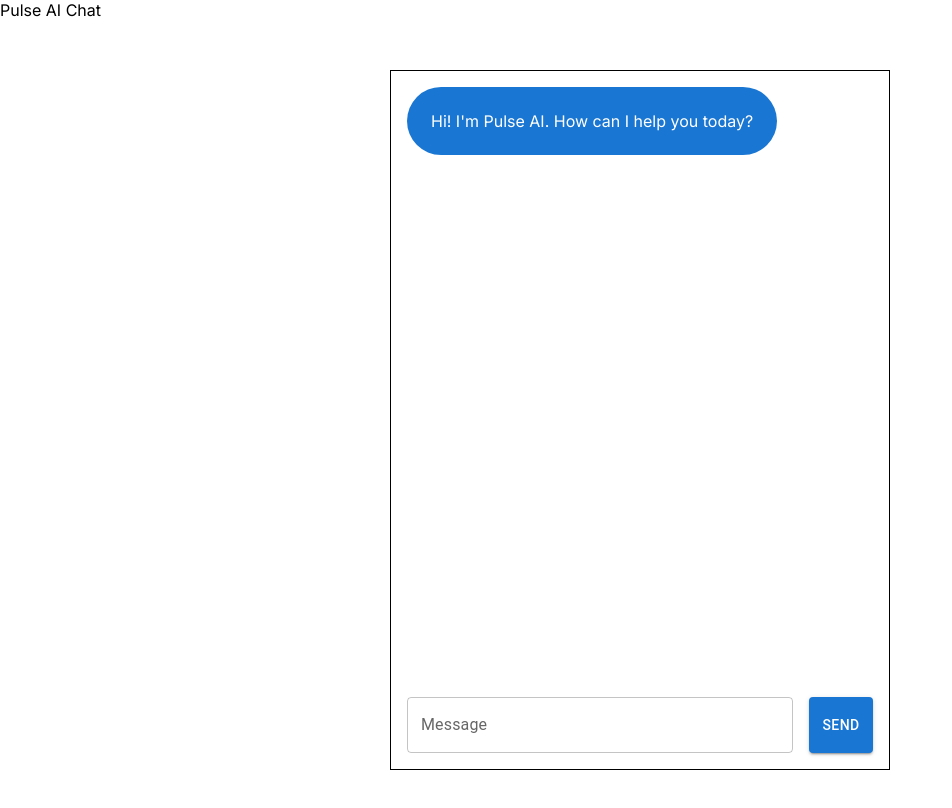
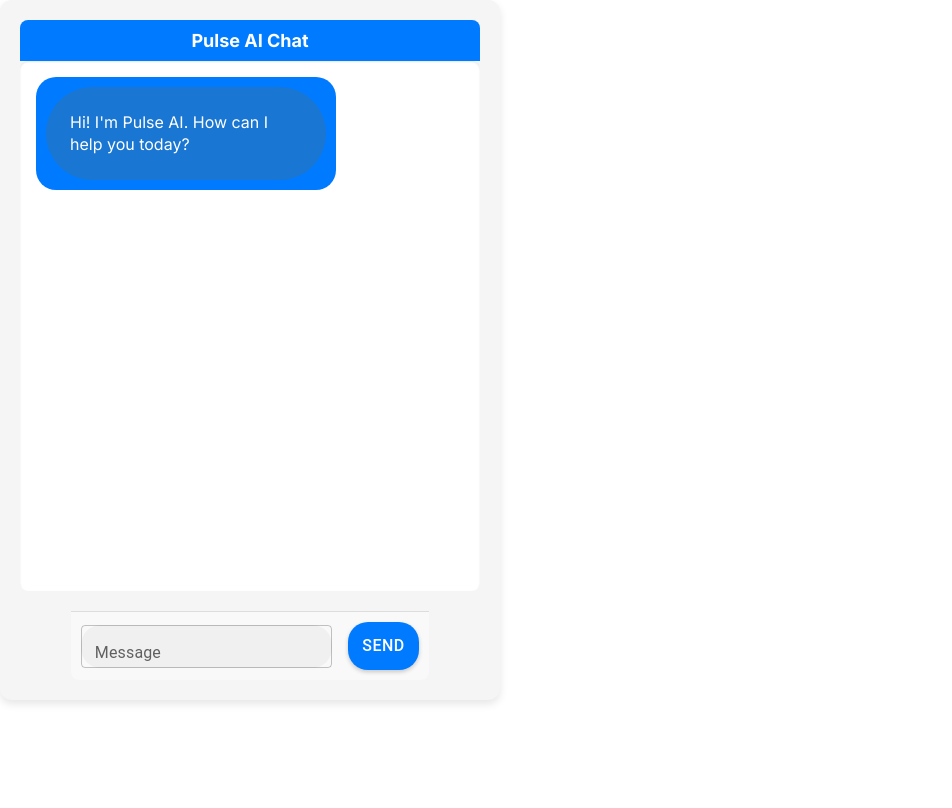
Before and after one commit to kisanetgab/AI-chatbox, a Next.js app: page /chat in a window 1280 px wide. Shown: the top 808 px of the page, without its empty margins (0-952 px from the left). Built offline with nearby package versions, Linux system fonts and the light colour scheme.

Commit message:
Slight Changes

```diff
--- /dev/null
+++ b/app/chat/Chat.css
@@ -0,0 +1,88 @@
+
+.chatbox-container {
+    background-color: #f5f5f5; /* Light grey background */
+    padding: 20px;
+    border-radius: 12px;
+    box-shadow: 0 4px 8px rgba(0, 0, 0, 0.1); /* Subtle shadow */
+    width: 500px; /* Adjust width as needed */
+    height: 700px; /* Adjust height as needed */
+    display: flex;
+    flex-direction: column;
+    justify-content: space-between;
+}
+
+.chatbox-header {
+    background-color: #007bff; /* Blue header */
+    padding: 10px;
+    color: white;
+    border-radius: 8px 8px 0 0; /* Round top corners */
+    text-align: center;
+    font-size: 18px;
+    font-weight: bold;
+}
+
+.message-box {
+    flex-grow: 1;
+    overflow-y: auto;
+    padding: 10px;
+    margin-bottom: 20px;
+    background-color: #ffffff; /* White background for messages */
+    border-radius: 8px; /* Round corners for message box */
+    box-shadow: inset 0 1px 2px rgba(0, 0, 0, 0.1); /* Subtle inner shadow */
+}
+
+.message {
+    max-width: 70%;
+    margin-bottom: 10px;
+    padding: 10px;
+    border-radius: 20px;
+    font-size: 16px;
+    line-height: 1.4;
+}
+
+.message.assistant {
+    background-color: #007bff;
+    color: white;
+    align-self: flex-start;
+}
+
+.message.user {
+    background-color: white;
+    color: #333;
+    align-self: flex-end;
+}
+
+.send-message-container {
+    display: flex;
+    align-items: center;
+    border-top: 1px solid #ddd;
+    padding: 10px;
+    background-color: #f9f9f9;
+    border-radius: 0 0 8px 8px; /* Round bottom corners */
+}
+
+.send-message-container input {
+    flex-grow: 1;
+    padding: 10px;
+    font-size: 16px;
+    border: none;
+    border-radius: 20px;
+    background-color: #f0f0f0;
+}
+
+.send-message-container button {
+    margin-left: 10px;
+    padding: 10px 20px;
+    font-size: 16px;
+    background-color: #007bff;
+    color: white;
+    border: none;
+    border-radius: 20px;
+    cursor: pointer;
+    box-shadow: 0 2px 4px rgba(0, 0, 0, 0.2); /* Add some shadow to the button */
+    transition: background-color 0.3s ease;
+}
+
+.send-message-container button:hover {
+    background-color: blue;
+}
--- a/app/chat/page.js
+++ b/app/chat/page.js
@@ -2,6 +2,7 @@
 
 import { Box, Button, Stack, TextField } from '@mui/material';
 import { useState, useRef, useEffect } from 'react';
+import './Chat.css';
 
 
 
@@ -72,14 +73,15 @@
     scrollToBottom();
   }, [messages]);
 
+
   return (
-    <div class="chatbox-container">
+    <div className="chatbox-container">  {/* Wrapper div for styling */}
       <div className="chatbox-header"> {/* Header for the chatbox */}
         Pulse AI Chat
       </div>
       <Box
-        width="100vw"
-        height="100vh"
+        width="100%"
+        height="100%"
         display="flex"
         flexDirection="column"
         justifyContent="center"
@@ -87,18 +89,11 @@
       >
         <Stack
           direction={'column'}
-          width="500px"
-          height="700px"
-          border="1px solid black"
+          width="100%"
+          height="100%"
           p={2}
           spacing={3}
-        >
-          <Stack
-            direction={'column'}
-            spacing={2}
-            flexGrow={1}
-            overflow="auto"
-            maxHeight="100%"
+          className="message-box"
         >
           {messages.map((message, index) => (
             <Box
@@ -107,6 +102,7 @@
               justifyContent={
                 message.role === 'assistant' ? 'flex-start' : 'flex-end'
               }
+              className={`message ${message.role}`}
             >
               <Box
                 bgcolor={
@@ -124,7 +120,7 @@
           ))}
           <div ref={messagesEndRef} />
         </Stack>
-          <Stack direction={'row'} spacing={2}>
+        <Stack direction={'row'} spacing={2} className="send-message-container">
           <TextField
             label="Message"
             fullWidth
@@ -135,7 +131,6 @@
             Send
           </Button>
         </Stack>
-        </Stack>
       </Box>
     </div>
   );
```
Lines whose indentation alone changed are shown as unchanged.
